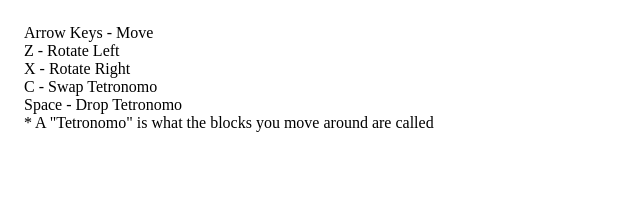
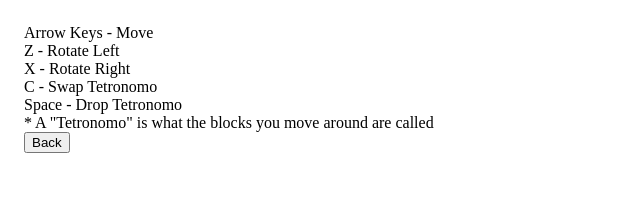
Before and after one commit to collerhatguy/tetris-game, an Angular app: page / in a window 1280 px wide. Both pictures are taken after a click on the button "Instructions". Shown: the top 222 px of the page, without its empty margins (0-640 px from the left). Built offline with nearby package versions, Linux system fonts and the light colour scheme.

Commit message:
added isntructions page

```diff
--- a/src/app/app.component.html
+++ b/src/app/app.component.html
@@ -1,4 +1,7 @@
-<section *ngIf="!(gameStart | async) && !(instructions | async)">
+<section
+  data-testid="starter-menu"
+  *ngIf="!(gameStart | async) && !(instructions | async)"
+>
   <button (click)="gameStart.next(true)" data-testid="start-game-btn">
     Start Game
   </button>
@@ -13,6 +16,12 @@
   <span>C - Swap Tetronomo </span>
   <span>Space - Drop Tetronomo </span>
   <span>* A "Tetronomo" is what the blocks you move around are called</span>
+  <button
+    (click)="gameStart.next(false); instructions.next(false)"
+    data-testid="back-btn"
+  >
+    Back
+  </button>
 </div>
 <main *ngIf="gameStart | async" data-testid="game">
   <app-board></app-board>
```
Also changed, not shown: 1 other file (tests, documents, lock files or other folders).
